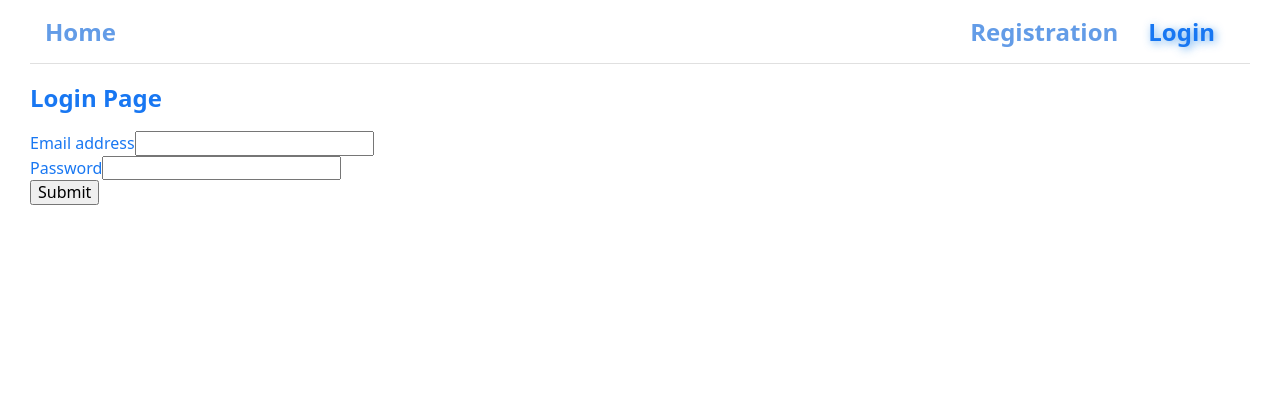
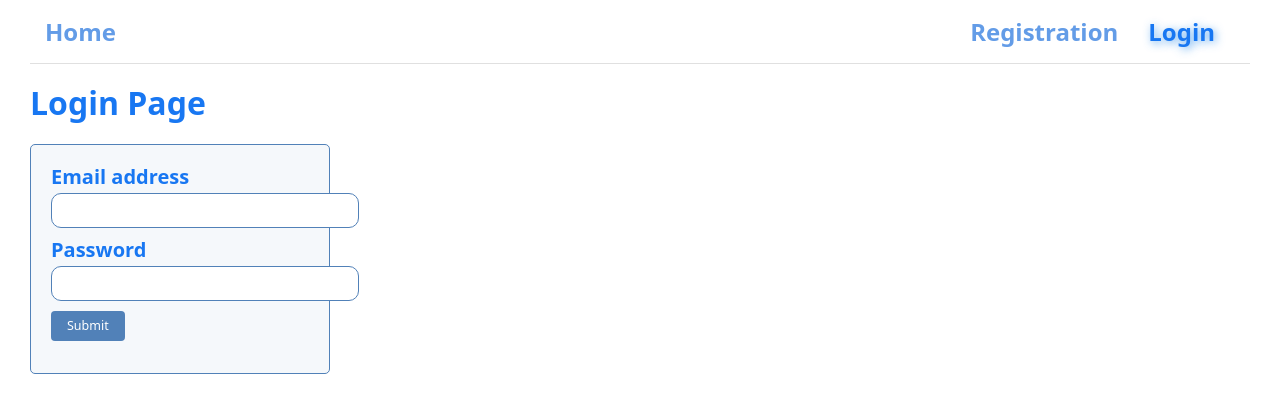
Before and after one commit to Oleva-abr/goit-react-hw-08-phonebook, a React (Create React App) app: page /login in a window 1280 px wide. Shown: the top 412 px of the page. Built offline with nearby package versions, Linux system fonts and the light colour scheme; no server answers.

Commit message:
changes styles

```diff
--- a/src/components/ContactForm/contactForm.module.css
+++ b/src/components/ContactForm/contactForm.module.css
@@ -4,7 +4,25 @@
   padding: 20px;
   width: 500px;
   border: 1px solid #5181b8;
-  height: 200px;
+  height: 220px;
+  margin-bottom: 40px;
+}
+.registerForm {
+  border-radius: 5px;
+  background-color: #5181b80e;
+  padding: 20px;
+  width: 500px;
+  border: 1px solid #5181b8;
+  height: 300px;
+  margin-bottom: 40px;
+}
+.loginForm {
+  border-radius: 5px;
+  background-color: #5181b80e;
+  padding: 10px;
+  width: 300px;
+  border: 1px solid #5181b8;
+  height: 230px;
   margin-bottom: 40px;
 }
 .label {
@@ -13,7 +31,7 @@
   margin: 10px;
   display: flex;
   flex-direction: column;
-  height: 50px;
+  margin-bottom: 5px;
 }
 
 .btn {
@@ -49,11 +67,14 @@
 }
 
 .input {
+  padding: 5px;
   font-size: 20px;
   margin-left: 10px;
   border-radius: 10px;
   border: 1px solid #5181b8;
+  outline: 0;
+  outline-offset: 0;
 }
 .input:hover {
-  border: 2px solid #5181b8;
+  border: 1px solid lightskyblue;
 }
--- a/src/components/Filter/filter.module.css
+++ b/src/components/Filter/filter.module.css
@@ -8,5 +8,5 @@
   border: 1px solid #5181b8;
 }
 .input:hover {
-  border: 2px solid #5181b8;
+  border: 1px solid lightskyblue;
 }
--- a/src/pages/LoginPage.js
+++ b/src/pages/LoginPage.js
@@ -1,6 +1,6 @@
 import React, { Component } from 'react';
 import { connect } from 'react-redux';
-
+import style from '../components/ContactForm/contactForm.module.css';
 import { authOperations } from '../redux/auth';
 
 class LoginPage extends Component {
@@ -27,12 +27,17 @@ class LoginPage extends Component {
 
     return (
       <>
-        <h2>Login Page</h2>
+        <h1>Login Page</h1>
 
-        <form onSubmit={this.handleSubmit} autoComplete="off">
-          <label>Email address</label>
+        <form
+          className={style.loginForm}
+          onSubmit={this.handleSubmit}
+          autoComplete="off"
+        >
+          <label className={style.label}>Email address</label>
 
           <input
+            className={style.input}
             type="email"
             name="email"
             value={email}
@@ -40,9 +45,10 @@ class LoginPage extends Component {
           />
 
           <div>
-            <label>Password</label>
+            <label className={style.label}>Password</label>
 
             <input
+              className={style.input}
               type="password"
               name="password"
               value={password}
@@ -50,7 +56,9 @@ class LoginPage extends Component {
             />
           </div>
 
-          <button type="submit">Submit</button>
+          <button className={style.btn} type="submit">
+            Submit
+          </button>
         </form>
       </>
     );
--- a/src/pages/RegisterPage.js
+++ b/src/pages/RegisterPage.js
@@ -1,7 +1,7 @@
 import React, { Component } from 'react';
 import { connect } from 'react-redux';
 import { authOperations } from '../redux/auth';
-
+import style from '../components/ContactForm/contactForm.module.css';
 class RegisterPage extends Component {
   state = {
     name: '',
@@ -28,38 +28,39 @@ class RegisterPage extends Component {
       <div>
         <h1>Register page</h1>
 
-        <form onSubmit={this.handleSubmit} autoComplete="off">
-          <label>
-            Name
+        <form
+          className={style.registerForm}
+          onSubmit={this.handleSubmit}
+          autoComplete="off"
+        >
+          <label className={style.label}>Name</label>
           <input
+            className={style.input}
             type="text"
             name="name"
             value={name}
             onChange={this.handleChange}
           />
-          </label>
-
-          <label>
-            Email
+          <label className={style.label}>Email</label>
           <input
+            className={style.input}
             type="email"
             name="email"
             value={email}
             onChange={this.handleChange}
           />
-          </label>
-
-          <label>
+          <label className={style.label} />
           Password
           <input
+            className={style.input}
             type="password"
             name="password"
             value={password}
             onChange={this.handleChange}
           />
-          </label>
-
-          <button type="submit">Register</button>
+          <button className={style.btn} type="submit">
+            Register
+          </button>
         </form>
       </div>
     );
```
Lines whose indentation alone changed are shown as unchanged.
